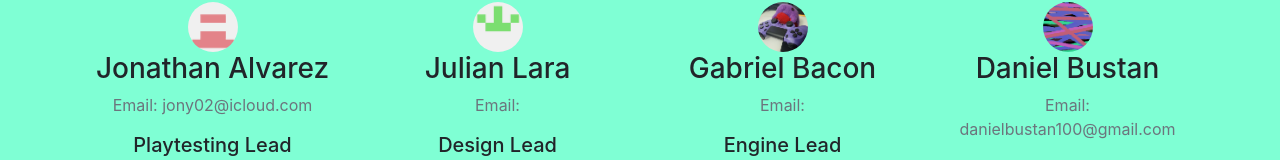
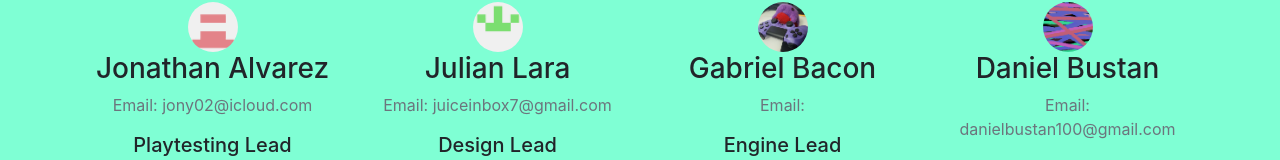
Before and after one commit to jjam02/PermanenceBreakArchive, a plain HTML site: page html/team.html in a window 1280 px wide. Shown: the part 256-416 px from the top of the page. Drawn offline with nearby package versions, Linux system fonts and the light colour scheme.

Commit message:
added email

```diff
--- a/html/team.html
+++ b/html/team.html
@@ -79,7 +79,7 @@
             /></a>
             <div class="text-center">
               <h3>Julian Lara</h3>
-              <p class="text-muted">Email:</p>
+              <p class="text-muted">Email: juiceinbox7@gmail.com</p>
               <h5>Design Lead</h5>
               <p>
                 Programming<br />Level Design<br />UI<br />Settings<br />Website
```
